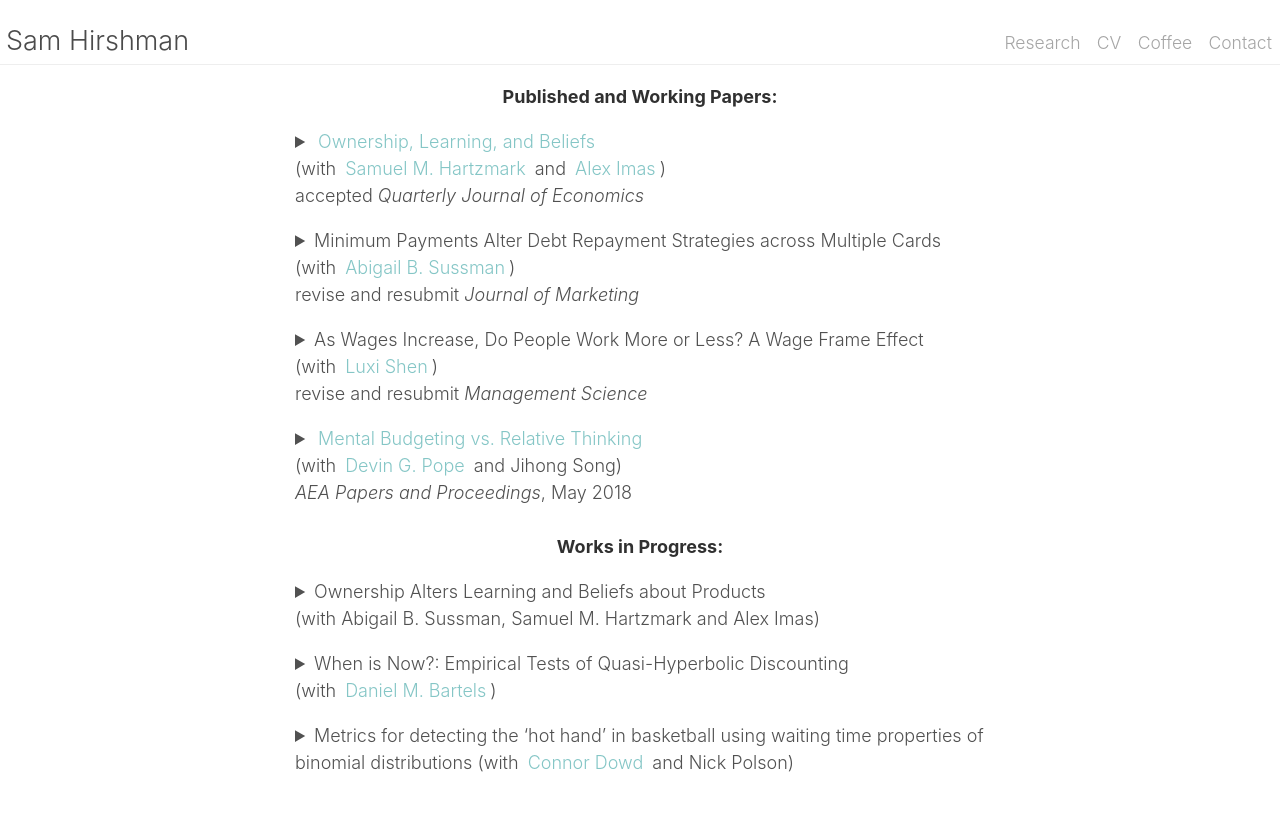
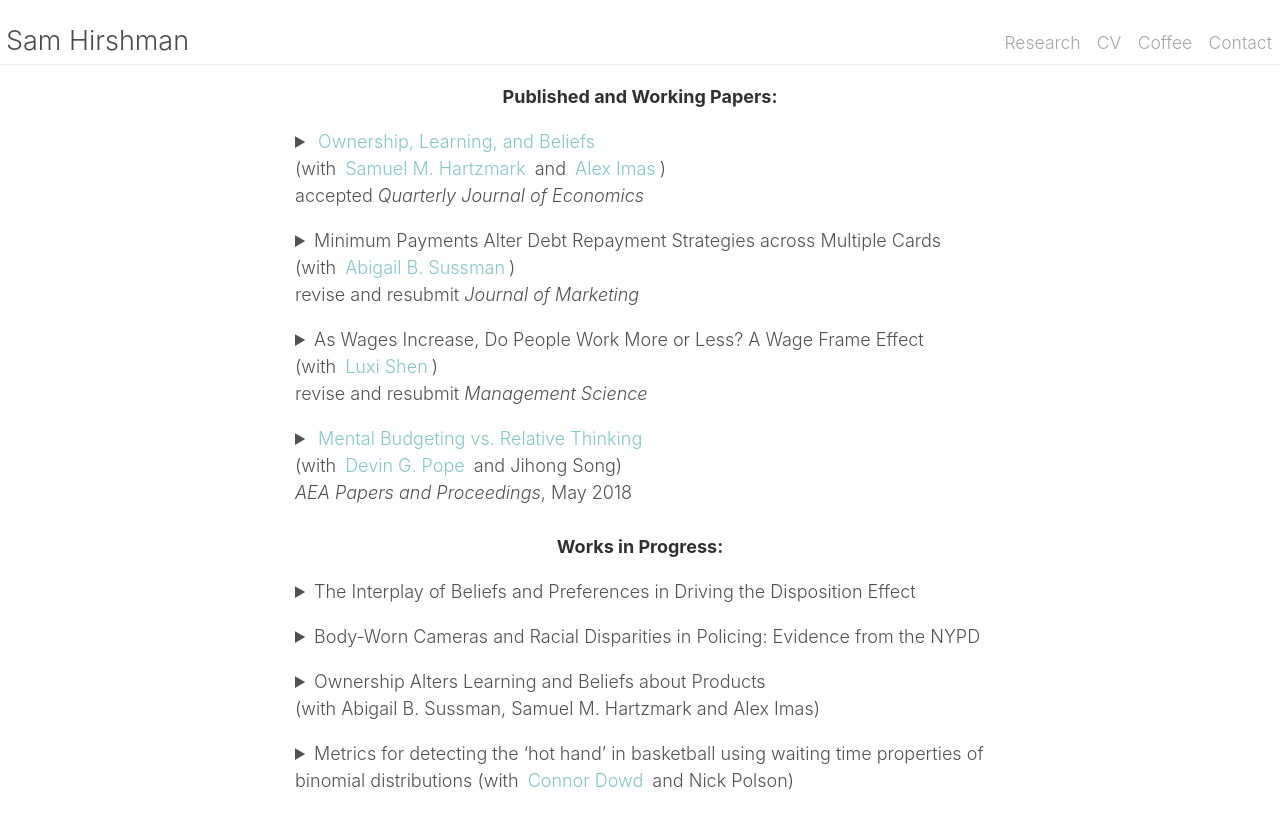
Before and after one commit to shirshma/shirshma.github.io, a Jekyll site: the page built from docs/research.md, in a window 1280 px wide. Shown: the top 829 px of the page. Built offline with Jekyll 4.4.1, drawn with Linux system fonts in a browser that asks for light colours.

Commit message:
Update research.md

```diff
--- a/docs/research.md
+++ b/docs/research.md
@@ -40,6 +40,19 @@ In jobs in which workers have the flexibility to decide how much work to supply,
 <p align="center"><strong>Works in Progress:</strong>
 
 </p>
+<p><details><summary> The Interplay of Beliefs and Preferences in Driving the Disposition Effect </summary>
+  <p> <b>Abstract:</b>
+
+I examine how biased beliefs interact with preferences to produce one of the most well-studied behavioral anomalies in finance, the disposition effect. I find that participants' beliefs are conservative relative to Bayesian. Participants are more likely to sell goods that a Bayesian would believe are more likely to go up in price; however, they are less likely to sell goods they believe are more likely to go up in price. Then, using both reduced form and structural estimates, I compare the preference parameters necessary to rationalize the disposition effect using Bayesian beliefs, as is standard, to those estimated using subjective beliefs. I find that using participants' subjective beliefs implies a larger influence of realization utility in selling decisions.
+  </p>
+  </details>
+
+<p><details><summary> Body-Worn Cameras and Racial Disparities in Policing: Evidence from the NYPD </summary>
+  <p> <b>Abstract:</b>
+
+Racial disparities plague the American criminal justice system and disproportionately impact Black Americans. Local governments face substantial challenges in improving the quality of policing and many are looking for implementable changes. One popular proposal to improve policing is the use of Body-Worn Cameras (BWCs), which record officers' interactions with civilians, and are supposed to increase police accountability. My paper focuses specifically on the racial dynamics of police interactions following introduction of BWCs to the New York Police Department's (NYPD) precincts. I document a significant increase in stops of Black New Yorkers relative to white New Yorkers after the introduction of BWCs to a precinct. The increases in stops are accompanied by increases in arrests and use of force. I provide suggestive evidence, using data on discretionary arrests, that the cameras improve reporting quality suggesting previous underreporting to the SQF database.
+  </p>
+  </details>
 
 <p><details><summary> Ownership Alters Learning and Beliefs about Products <br> (with Abigail B. Sussman, Samuel M. Hartzmark and Alex Imas)
   </summary>
@@ -47,10 +60,13 @@ In jobs in which workers have the flexibility to decide how much work to supply,
     Consumers often make repeated purchase decisions. We investigate how owning a product alters learning about the owned goods as well as other products in the same category or made by the same brand. Across both experimentally controlled and naturally occurring purchase behavior, we show that owners (vs. non-owners) update their beliefs more extremely in response to new information. This exacerbates the effects of motivated reasoning in the positive domain, but attenuates it in the negative domain where it can even become more pessimistic than non-owners. We propose that differential attention to information drives these patterns of updating. Owners also report higher likelihood than non-owners of purchasing another product from a brand with a better product in our assessment task, but are no more likely to do so for for a brand with a worse product. Our results suggest that ownership alters the way consumers incorporate new information about related products and brands into their beliefs.
    </p>
   </details>
+
+  <!---
 <p><details><summary> When is Now?: Empirical Tests of Quasi-Hyperbolic Discounting <br>(with  <a href="https://home.uchicago.edu/bartels/">  Daniel M. Bartels</a>)</summary>
    <p> <b>Abstract:</b>
 Quasi-hyperbolic discounting (Laibson, 1997) is often used to model excessive impatience. Our project aims to better understand (i) how quasi-hyperbolic people’s preferences are and (ii) if they are, when does “now” end and the future start? We find “now" periods including tomorrow and a week outperform a "now" period only including today, though all outperform an exponential model. In addition, participants’ best fitting "now” periods are sensitive to magnitudes. Even participants’ responses to questions with a year delay are best fit by a two-parameter model, a pattern inconsistent with the predictions of the quasi-hyperbolic model.
  </p>
  </details>
+--->
 
 <p> <details><summary>Metrics for detecting the ‘hot hand’ in basketball using waiting time properties of binomial distributions (with<a href="http://www.codowd.com/"> Connor Dowd</a> and Nick Polson)</summary></details>
```
